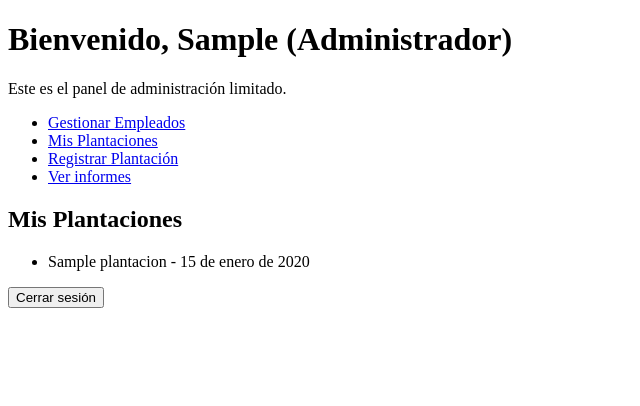
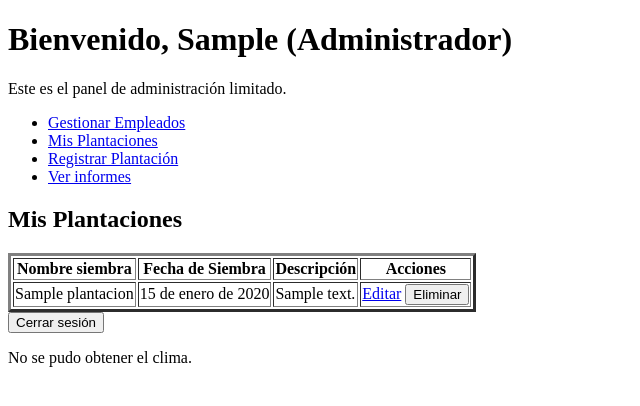
Before and after one commit to forx10/actualizaci-n, a Django app: page /plantacion/ in a window 1280 px wide. Shown: the top 406 px of the page, without its empty margins (0-640 px from the left). Run offline with Django 5.2, Linux system fonts and the light colour scheme; a user stored in the database is signed in; tables that the repository leaves empty hold one stand-in row (values such as "Sample post"); a database or web service that is not in the repository returns one stand-in record (values such as "Sample title"); data that the repository does not hold is empty.

Commit message:
sin estatus

```diff
--- a/sistema_usuarios/urls.py
+++ b/sistema_usuarios/urls.py
@@ -45,9 +45,9 @@ urlpatterns = [
     path('reset/done/', auth_views.PasswordResetCompleteView.as_view(template_name='usuarios/password_reset_complete.html'), name='password_reset_complete'),
 
     # Actividades de fragaria
-    path('siembra/', usuarios_views.seleccion_siembra, name='siembra'),
+    # path('siembra/', usuarios_views.seleccion_siembra, name='siembra'),
     path('plantacion/', usuarios_views.plantacion, name='plantacion'),  # Mostrar las plantaciones
-    path('plantaciones/', usuarios_views.lista_plantaciones, name='lista_plantaciones'),
+    path('plantaciones/', usuarios_views.listar_plantaciones, name='plantaciones'),
     path('registrar-plantacion/', usuarios_views.registrar_plantacion, name='registrar_plantacion'),  # Formulario de registro de plantación
     path('registrar-actividad/', usuarios_views.registrar_actividad, name='registrar_actividad'),
     path('actividades/', usuarios_views.lista_actividades, name='lista_actividades'),
@@ -58,6 +58,9 @@ urlpatterns = [
 
     # URL para informes (si es necesaria)
     path('informes/', usuarios_views.informes, name='informes'),
+    path('editar-plantacion/<int:id>/', usuarios_views.editar_plantacion, name='editar_plantacion'),
+    path('eliminar-plantacion/<int:id>/', usuarios_views.eliminar_plantacion, name='eliminar_plantacion')
+
 
 
 ]
--- a/usuarios/forms.py
+++ b/usuarios/forms.py
@@ -51,7 +51,7 @@ class UsuarioForm(UserChangeForm):
 class PlantacionForm(forms.ModelForm):
     class Meta:
         model = Plantacion
-        fields = ['nombre', 'fecha_siembra', 'descripcion']
+        fields = ['nombre', 'descripcion']
 
     # def save(self, commit=True):
     #     plantacion = super().save(commit=False)
--- a/usuarios/models.py
+++ b/usuarios/models.py
@@ -97,8 +97,8 @@ class FechasSiembra(models.Model):
 # Modelo de Plantación
 class Plantacion(models.Model):
     nombre = models.CharField(max_length=100)
-    descripcion = models.TextField()
-    fecha_siembra = models.DateField()
+    descripcion = models.TextField(null=True, blank=True)
+    fecha_siembra = models.DateField(null=True, blank=True)
     usuario = models.ForeignKey(settings.AUTH_USER_MODEL, on_delete=models.CASCADE, related_name='plantaciones')
 
     def __str__(self):
@@ -109,6 +109,7 @@ class Plantacion(models.Model):
 class Siembra(models.Model):
     nombre = models.CharField(max_length=100)
     fecha_siembra = models.DateField()
+
 
     # Relación con Plantación
     plantacion = models.ForeignKey(Plantacion, on_delete=models.CASCADE, related_name='siembras')
--- a/usuarios/templates/usuarios/admin_dashboard_limited.html
+++ b/usuarios/templates/usuarios/admin_dashboard_limited.html
@@ -15,6 +15,8 @@
         <li><a href="{% url 'plantacion' %}">Mis Plantaciones</a></li>
         <li><a href="{% url 'registrar_plantacion' %}">Registrar Plantación</a></li>
         <li><a href="{% url 'informes' %}">Ver informes</a></li>
+
+
     </ul>
 
 
@@ -29,5 +31,17 @@
         {% csrf_token %}
         <button type="submit" class="btn btn-danger">Cerrar sesión</button>
     </form>
+
+
+    {% if temperatura and descripcion %}
+    <h2>Clima en {{ ubicacion }}:</h2>
+    <p>Temperatura: {{ temperatura }}°C</p>
+    <p>Descripción: {{ descripcion }}</p>
+    <p>Humedad: {{ humedad }}%</p>
+    <p>Presión: {{ presion }} hPa</p>
+    <p>Velocidad del viento: {{ velocidad_viento }} m/s</p>
+    {% else %}
+    <p>No se pudo obtener el clima.</p>
+    {% endif %}
 </body>
 </html>
--- a/usuarios/templates/usuarios/plantaciones.html
+++ b/usuarios/templates/usuarios/plantaciones.html
@@ -6,11 +6,37 @@
     <h2>Mis Plantaciones</h2>
 
     {% if plantaciones %}
-    <ul>
-        {% for plantacion in plantaciones %}
-            <li>{{ plantacion.nombre }} - {{ plantacion.fecha_siembra }}</li>
-        {% endfor %}
-    </ul>
+    <table border="3">
+        <thead>
+            <tr>
+                <th>Nombre siembra</th>
+                <th>Fecha de Siembra</th>
+                <th>Descripción</th>
+                <th>Acciones</th>
+            </tr>
+        </thead>
+        <tbody>
+            {% for plantacion in plantaciones %}
+            <tr>
+                <td>{{ plantacion.nombre }}</td>
+                <td>{{ plantacion.fecha_siembra }}</td>
+                <td>{{ plantacion.descripcion }}</td>
+
+                <td>
+                    <!-- Botón para editar -->
+                    <a href="{% url 'editar_plantacion' plantacion.id %}">Editar</a>
+                    <!-- Botón para eliminar -->
+                    <form action="{% url 'eliminar_plantacion' plantacion.id %}" method="post" style="display: inline;">
+                        {% csrf_token %}
+                        <button type="submit" onclick="return confirm('¿Estás seguro de que quieres eliminar esta plantación?');">Eliminar</button>
+                    </form>
+                </td>
+            </tr>
+
+            </tr>
+            {% endfor %}
+        </tbody>
+    </table>
     {% else %}
         <p>No tienes plantaciones registradas.</p>
     {% endif %}
--- a/usuarios/views.py
+++ b/usuarios/views.py
@@ -24,6 +24,8 @@ from .models import Actividad, EstadoActividad
 from .forms import ActividadForm, EstadoActividadForm
 from django.views.decorators.cache import never_cache
 from django.views.decorators.csrf import csrf_exempt
+import json
+
 
 
 
@@ -39,10 +41,11 @@ def mi_vista(request):
     return redirect('nombre_de_la_url')
 
 
-
+csrf_exempt
 def iniciar_sesion(request):
     if request.method == 'POST':
-        form = LoginForm(request.POST)
+        data = json.load(request.body)
+        form = LoginForm(data)
         if form.is_valid():
             email = form.cleaned_data['email']
             password = form.cleaned_data['password']
@@ -68,9 +71,28 @@ def iniciar_sesion(request):
 
 
 
+
 @login_required
 def admin_dashboard_limited(request):
-    return render(request, 'usuarios/admin_dashboard_limited.html')
+    ubicacion = 'Pereira'
+    clima_data = obtener_clima(ubicacion)
+
+    # Simplificar la asignación de variables relacionadas con el clima
+    temperatura = clima_data.get('temperatura') if clima_data else None
+    descripcion = clima_data.get('descripcion') if clima_data else None
+    humedad = clima_data.get('humedad') if clima_data else None
+    presion = clima_data.get('presion') if clima_data else None
+    velocidad_viento = clima_data.get('velocidad_viento') if clima_data else None
+
+    return render(request,'usuarios/admin_dashboard_limited.html', {
+        'temperatura': temperatura,
+        'descripcion': descripcion,
+        'humedad': humedad,
+        'presion': presion,
+        'velocidad_viento': velocidad_viento,
+        'ubicacion': ubicacion,
+    })
+
 
 @login_required
 def dashboard_admin(request):
@@ -87,7 +109,24 @@ def dashboard_admin(request):
         'total_usuarios': total_usuarios,
         'total_proyectos': total_proyectos,
     }
-    return render(request, 'usuarios/admin_dashboard_limited.html', context)
+    ubicacion = 'Pereira'
+    clima_data = obtener_clima(ubicacion)
+
+    # Simplificar la asignación de variables relacionadas con el clima
+    temperatura = clima_data.get('temperatura') if clima_data else None
+    descripcion = clima_data.get('descripcion') if clima_data else None
+    humedad = clima_data.get('humedad') if clima_data else None
+    presion = clima_data.get('presion') if clima_data else None
+    velocidad_viento = clima_data.get('velocidad_viento') if clima_data else None
+
+    return render(request,'usuarios/admin_dashboard_limited.html', context, {
+        'temperatura': temperatura,
+        'descripcion': descripcion,
+        'humedad': humedad,
+        'presion': presion,
+        'velocidad_viento': velocidad_viento,
+        'ubicacion': ubicacion,
+    })
 
 #Se verifica si el login cuenta con credenciales creadas mediante superUser, si es el caso, se valida y tiene acceso a los empleados
 
@@ -133,6 +172,7 @@ def agregar_usuario(request):
         if form.is_valid():
             user = form.save(commit=False)
             user.set_password(form.cleaned_data['password1'])
+            user.is_staff = False
             user.admin_creator = request.user
             user.save()
             messages.success(request, "Usuario creado exitosamente.")
@@ -355,30 +395,27 @@ def obtener_clima(ubicacion):
         print(f"Error al obtener datos del clima: {e}")
         return None
 
-def seleccion_siembra(request):
-    # Lista de fechas recomendadas
-    fechas_recomendadas = [
-        "2024-01-15",
-        "2024-02-20",
-        "2024-03-10",
-        "2024-04-05",
-        "2024-05-12",
-    ]
 
-    ubicacion = 'Pereira'  # Cambia esto por la ciudad deseada
+
+
+
+# Vista para mostrar todas las plantaciones
+@login_required
+def plantacion(request):
+
+    plantaciones = Plantacion.objects.filter(usuario=request.user)
+    # return render(request, 'usuarios/plantaciones.html', {'plantaciones': plantaciones})
+    ubicacion = 'Pereira'
     clima_data = obtener_clima(ubicacion)
 
-    if clima_data:
-        temperatura = clima_data['temperatura']
-        descripcion = clima_data['descripcion']
-        humedad = clima_data['humedad']
-        presion = clima_data['presion']
-        velocidad_viento = clima_data['velocidad_viento']
-    else:
-        temperatura = descripcion = humedad = presion = velocidad_viento = None
+    # Simplificar la asignación de variables relacionadas con el clima
+    temperatura = clima_data.get('temperatura') if clima_data else None
+    descripcion = clima_data.get('descripcion') if clima_data else None
+    humedad = clima_data.get('humedad') if clima_data else None
+    presion = clima_data.get('presion') if clima_data else None
+    velocidad_viento = clima_data.get('velocidad_viento') if clima_data else None
 
-    return render(request, 'usuarios/siembra.html', {
-        'fechas_recomendadas': fechas_recomendadas,
+    return render(request,'usuarios/plantaciones.html', {'plantaciones': plantaciones,
         'temperatura': temperatura,
         'descripcion': descripcion,
         'humedad': humedad,
@@ -387,39 +424,116 @@ def seleccion_siembra(request):
         'ubicacion': ubicacion,
     })
 
-# Vista para mostrar todas las plantaciones
-@login_required
-def plantacion(request):
-    plantaciones = Plantacion.objects.all()  # Obtener todas las plantaciones
-    return render(request, 'usuarios/plantaciones.html', {'plantaciones': plantaciones})
 
-@login_required
-def lista_plantaciones(request):
-    plantaciones = Plantacion.objects.filter(usuario=request.user)  # Filtra las plantaciones por el usuario logueado
-    return render(request, 'lista_plantaciones.html', {'plantaciones': plantaciones})
+TRADUCCION_CLIMA = {
+        "Clear": "Despejado",
+        "Clouds": "Nublado",
+        "Rain": "Lluvia",
+        "Drizzle": "Llovizna",
+        "Thunderstorm": "Tormenta",
+        "Snow": "Nieve",
+        "Mist": "Neblina",
+        "Smoke": "Humo",
+        "Haze": "Bruma",
+        "Dust": "Polvo",
+        "Fog": "Niebla",
+        "Sand": "Arena",
+        "Ash": "Ceniza",
+        "Squall": "Chubasco",
+        "Tornado": "Tornado",
+        "light rain": "llovizna",
+        "moderate rain": "lluvia moderada",
+        "heavy intensity rain": "lluvia intensa",
+        "very heavy rain": "lluvia muy intensa",
+        "extreme rain": "lluvia extrema",
+        "freezing rain": "lluvia helada",
+        "thunderstorm": "tormenta",
+        "snow": "nieve",
+        "mist": "neblina",
+        "drizzle": "llovizna",
+        "overcast clouds": "nubes cubiertas",
+        "scattered clouds": "nubes dispersas",
+        "broken clouds": "nubes rotas",
+        "few clouds": "pocas nubes"
+}
+
+
 
 # Vista para registrar una nueva plantación
 @login_required
 def registrar_plantacion(request):
+
     if request.method == 'POST':
         form = PlantacionForm(request.POST)
         if form.is_valid():
-            # Crear la plantación sin guardarla aún
             plantacion = form.save(commit=False)
+            plantacion.usuario = request.user
+            fecha_recomendada = request.POST.get('fecha_recomendada')
+            fecha_personalizada = request.POST.get('fecha_personalizada')
+            if fecha_personalizada:
+                plantacion.fecha_siembra = fecha_personalizada
+            elif fecha_recomendada:
+                plantacion.fecha_siembra = fecha_recomendada
+            else:
+                messages.error(request, 'Debes seleccionar una fecha de siembra.')
+                return render(request, 'usuarios/registrar_plantacion.html', {
+                    'form': form,
+                    'fechas_recomendadas': fechas_recomendadas})
 
-            # Asignar el usuario logueado a la plantación
-            plantacion.usuario = request.user
+        plantacion.save()
 
-            # Ahora guarda la plantación
-            plantacion.save()
-
-            # Mensaje de éxito
-            messages.success(request, 'Plantación registrada correctamente.')
-            return redirect('plantacion')  # Redirige a la vista que muestra las plantaciones
+        messages.success(request, 'Plantación registrada correctamente.')
+        return redirect('plantaciones')
     else:
         form = PlantacionForm()
+        API_KEY = 'b38f3f8558d7bee2759f548984ae5505'
+        ubicacion = 'Pereira,CO'
+        url = f"http://api.openweathermap.org/data/2.5/forecast?q={ubicacion}&appid={API_KEY}&units=metric"
 
-    return render(request, 'usuarios/registrar_plantacion.html', {'form': form})
+        # Obtener datos del clima
+        response = requests.get(url)
+        if response.status_code != 200:
+            messages.error(request, 'No se pudo obtener el clima. Inténtalo de nuevo más tarde.')
+            return render(request, 'usuarios/registrar_plantacion.html', {'form': form})
+
+        clima_data = response.json()
+        fechas_recomendadas = []
+
+        # Filtrar fechas con clima templado
+        for pronostico in clima_data['list']:
+            fecha = pronostico['dt_txt']  # Fecha en formato 'año-mes-dia h:min:seg'
+            temperatura = pronostico['main']['temp']
+            if 15 <= temperatura <= 25:  # Rango de clima templado
+                fecha_formateada = datetime.strptime(fecha, '%Y-%m-%d %H:%M:%S').strftime('%Y-%m-%d')
+                if fecha_formateada not in fechas_recomendadas:  # Evitar duplicados
+                    fechas_recomendadas.append(fecha_formateada)
+
+
+
+        clima_actual_url = f"http://api.openweathermap.org/data/2.5/weather?q={ubicacion}&appid={API_KEY}&units=metric"
+        clima_actual_response = requests.get(clima_actual_url)
+        if clima_actual_response.status_code == 200:
+            clima_actual_data = clima_actual_response.json()
+            temperatura_actual = clima_actual_data['main']['temp']
+            descripcion_ingles = clima_actual_data['weather'][0]['description']
+            descripcion_actual = TRADUCCION_CLIMA.get(descripcion_ingles, descripcion_ingles)
+            humedad_actual = clima_actual_data['main']['humidity']
+            presion_actual = clima_actual_data['main']['pressure']
+            velocidad_viento_actual = clima_actual_data['wind']['speed']
+        else:
+            temperatura_actual = descripcion_actual = humedad_actual = presion_actual = velocidad_viento_actual = None
+
+        return render(request, 'usuarios/registrar_plantacion.html', {
+            'form': form,
+            'fechas_recomendadas': fechas_recomendadas,
+            'temperatura': temperatura_actual,
+            'descripcion': descripcion_actual,
+            'humedad': humedad_actual,
+            'presion': presion_actual,
+            'velocidad_viento': velocidad_viento_actual,
+            'ubicacion': ubicacion,
+        })
+
 
 # Vista para registrar una actividad
 def registrar_actividad(request):
@@ -468,8 +582,6 @@ def cronograma(request):
 
 
 
-
-
 @login_required
 def informes(request):
     """
@@ -481,3 +593,34 @@ def informes(request):
         'message': 'Aquí puedes ver los informes generados.',
     }
     return render(request, 'usuarios/informes.html', context)
+
+
+
+@login_required
+def listar_plantaciones(request):
+    plantaciones = Plantacion.objects.all()
+    return render(request, 'usuarios/plantaciones.html', {'plantaciones': plantaciones})
+
+
+
+@login_required
+def editar_plantacion(request, id):
+    plantacion = get_object_or_404(Plantacion, id=id)
+
+    if request.method == 'POST':
+        form = PlantacionForm(request.POST, instance=plantacion)
+        if form.is_valid():
+            form.save()
+            messages.success(request, 'Plantación actualizada correctamente.')
+            return redirect('plantaciones')
+    else:
+        form = PlantacionForm(instance=plantacion)
+
+    return render(request, 'usuarios/editar_plantacion.html', {'form': form})
+
+@login_required
+def eliminar_plantacion(request, id):
+    plantacion = get_object_or_404(Plantacion, id=id)
+    plantacion.delete()
+    messages.success(request, 'Plantación eliminada correctamente.')
+    return redirect('plantaciones')
```
Also changed, not shown: usuarios/templates/usuarios/editar_plantacion.html (added, +19 -0 lines), usuarios/templates/usuarios/registrar_plantacion.html (+23 -1 lines), usuarios/templates/usuarios/siembra.html (deleted, +0 -37 lines), usuarios/migrations/0002_alter_plantacion_descripcion_and_more.py (added).
